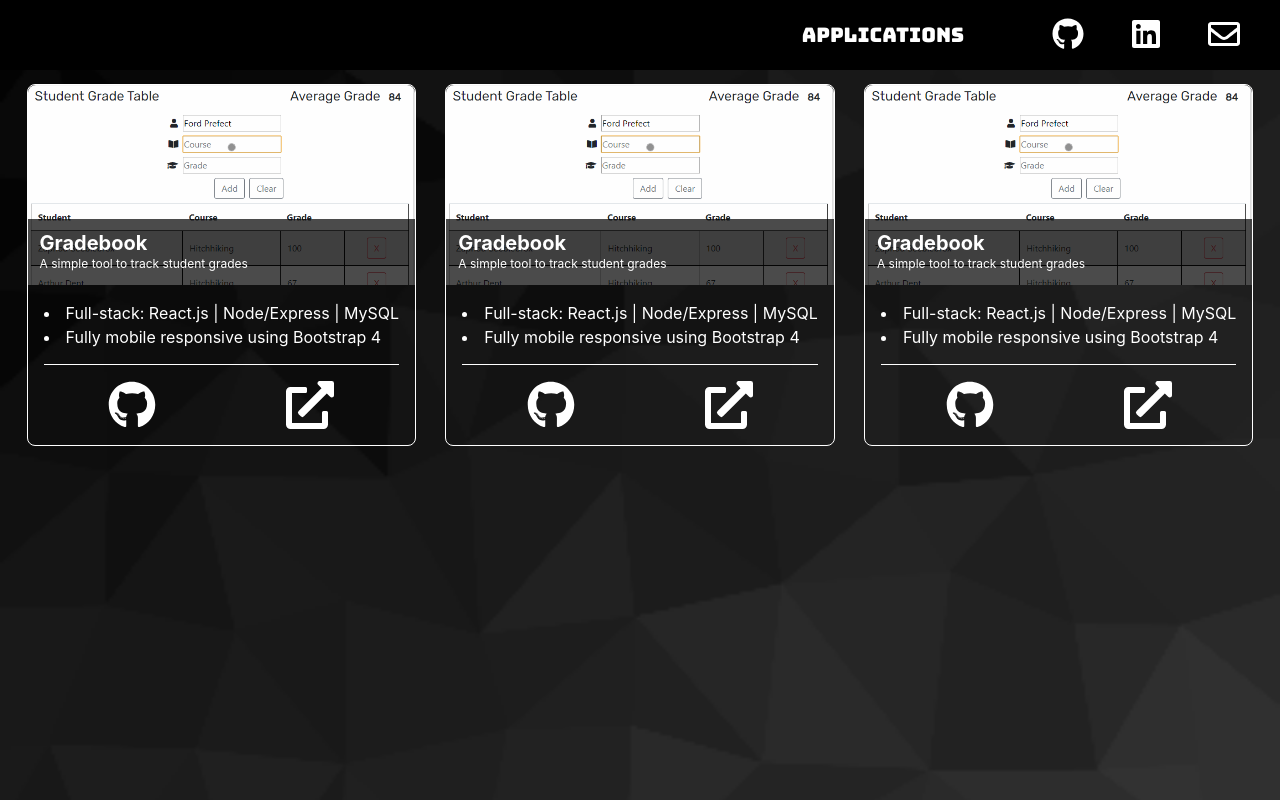
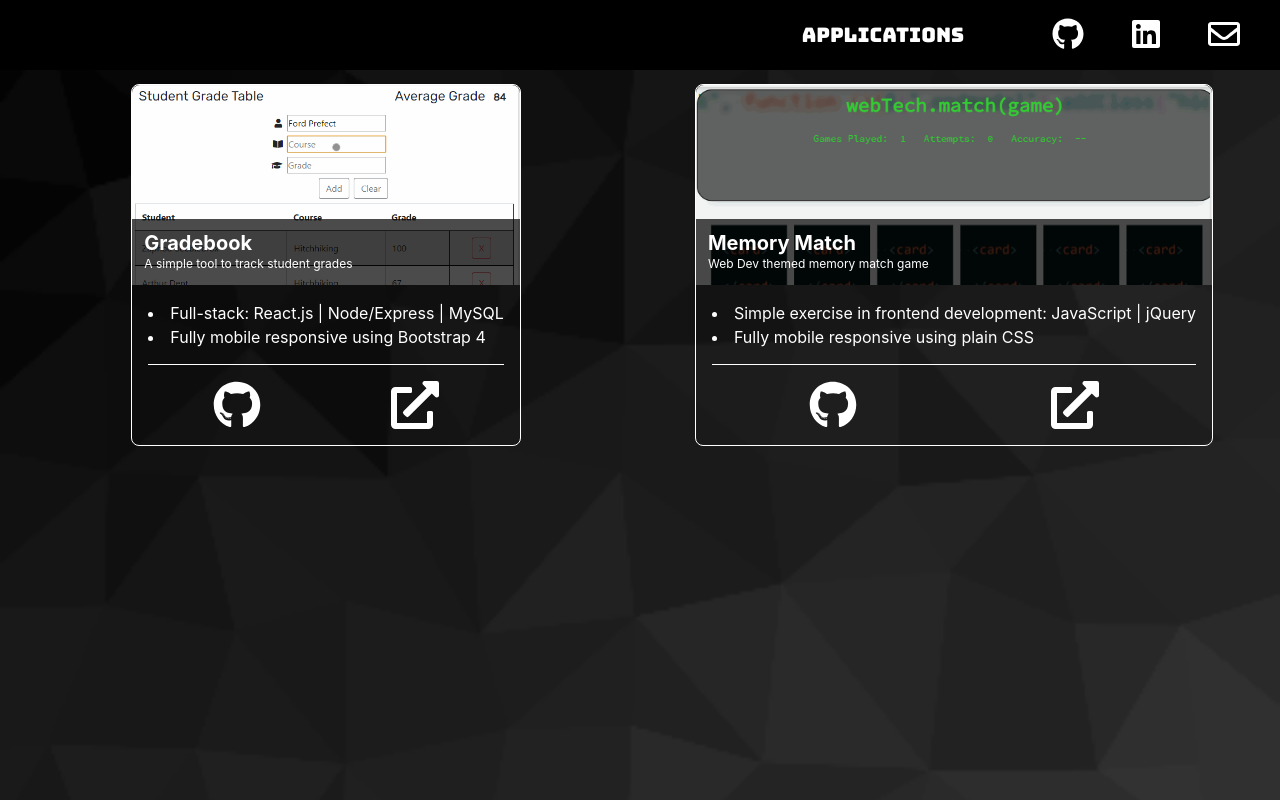
Before and after one commit to rbolet/v2_portfolio, a Next.js app: page /apps in a window 1280 px wide. Built offline with nearby package versions, Linux system fonts and the light colour scheme.

Commit message:
getting data from app data json file

```diff
--- a/src/Apps/components/AppCard.jsx
+++ b/src/Apps/components/AppCard.jsx
@@ -6,33 +6,40 @@ import { faExternalLinkAlt } from "@fortawesome/free-solid-svg-icons";
 import styles from "../styles/Apps.module.css";
 
 export default function AppCard(props) {
-  const { img, appName, subTitle } = props;
+  const { img, appName, subtitle, bulletPoints, gitHubRoute, sscRoute } = props;
   return (
     <div className={styles.appCard}>
       <div className={styles.imageWrapper}>
+        {img ? (
           <Image
             className={styles.appImage}
-          src="/assets/gradebook.gif"
+            src={img}
             layout="fill"
             objectFit="cover"
             objectPosition="50% top"
           />
+        ) : (
+          <div style={{ height: "100%", width: "100%", backgroundColor: "black" }} />
+        )}
         <div className={styles.imageCaption}>
-          <h3>Gradebook</h3>
-          <p>A simple tool to track student grades</p>
+          <h3>{appName}</h3>
+          <p>{subtitle}</p>
         </div>
       </div>
       <div className={styles.appCardContent}>
-        <li>Full-stack: React.js | Node/Express | MySQL</li>
-        <li>Fully mobile responsive using Bootstrap 4</li>
+        {bulletPoints?.length && bulletPoints.map((string) => <li>{string}</li>)}
       </div>
       <div className={styles.appCardFooter}>
-        <Link href="https://gradebook.slightlyskewedcreations.com">
+        {gitHubRoute && (
+          <Link href={`https://${gitHubRoute}.slightlyskewedcreations.com`}>
             <FontAwesomeIcon icon={faGithub} size="3x" />
           </Link>
-        <Link href="https://gradebook.slightlyskewedcreations.com">
+        )}
+        {sscRoute && (
+          <Link href={`https://${sscRoute}.slightlyskewedcreations.com`}>
             <FontAwesomeIcon icon={faExternalLinkAlt} size="3x" />
           </Link>
+        )}
       </div>
     </div>
   );
--- /dev/null
+++ b/src/Apps/data/appdata.json
@@ -0,0 +1,24 @@
+[
+  {
+    "img": "/assets/gradebook.gif",
+    "appName": "Gradebook",
+    "subtitle": "A simple tool to track student grades",
+    "bulletPoints": [
+      "Full-stack: React.js | Node/Express | MySQL",
+      "Fully mobile responsive using Bootstrap 4"
+    ],
+    "gitHubRoute": "gradebook",
+    "sscRoute": "gradebook"
+  },
+  {
+    "img": "/assets/memmatch.gif",
+    "appName": "Memory Match",
+    "subtitle": "Web Dev themed memory match game",
+    "bulletPoints": [
+      "Simple exercise in frontend development: JavaScript | jQuery",
+      "Fully mobile responsive using plain CSS"
+    ],
+    "gitHubRoute": "memory-match",
+    "sscRoute": "memorymatch"
+  }
+]
--- a/src/pages/apps.js
+++ b/src/pages/apps.js
@@ -2,6 +2,7 @@ import Head from "next/head";
 import Header from "../shared/Header";
 import AppCard from "../Apps/components/AppCard";
 import styles from "../Apps/styles/Apps.module.css";
+import appList from "../Apps/data/appdata.json";
 
 export default function Apps() {
   return (
@@ -14,9 +15,17 @@ export default function Apps() {
       <main className={styles.beforeFold}>
         <section className="apps">
           <div className={styles.appsContainer}>
-            <AppCard />
-            <AppCard />
-            <AppCard />
+            {appList?.length &&
+              appList.map((data) => (
+                <AppCard
+                  img={data.img}
+                  appName={data.appName}
+                  subtitle={data.subtitle}
+                  bulletPoints={data.bulletPoints}
+                  gitHubRoute={data.gitHubRoute}
+                  sscRoute={data.sscRoute}
+                />
+              ))}
           </div>
         </section>
       </main>
```
Lines whose indentation alone changed are shown as unchanged.
